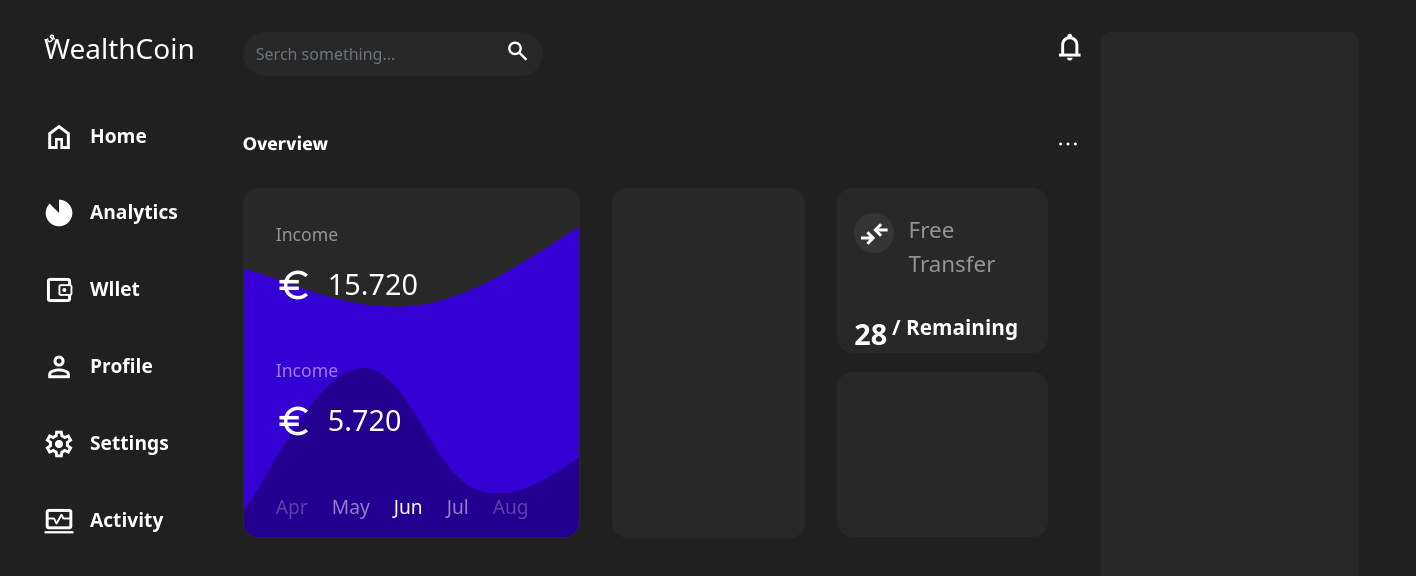
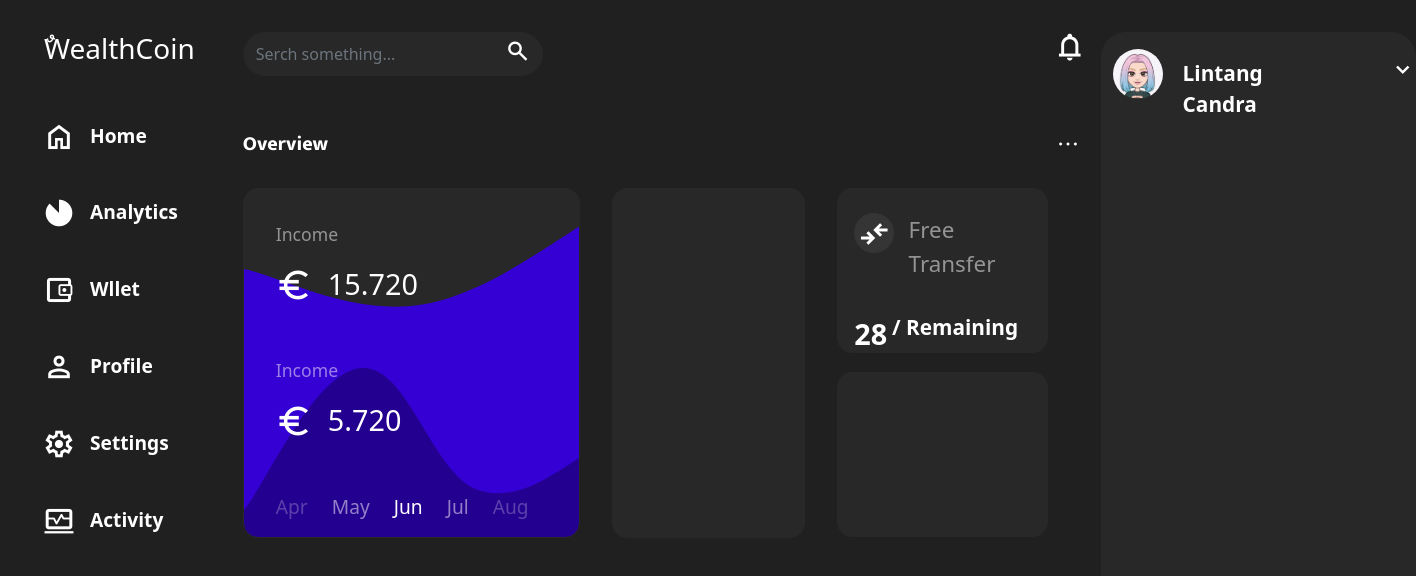
Before and after one commit to amirSolidity/crypto-priceApp, a plain HTML site: page index.html in a window 1280 px wide. Shown: the whole page, 1416 px wide, since content can reach past the window. Drawn offline with nearby package versions, Linux system fonts and the light colour scheme.

Commit message:
profile image and name is finished

```diff
--- a/index.html
+++ b/index.html
@@ -170,6 +170,36 @@
 
             <div class="profile">
 
+                <div  class="profileColumnDiv">
+
+                    <div class="profileRowDiv1">
+
+                        <div class="profileImgName">
+
+                            <div class="imgDiv">
+                                <img src="profileImg.png" class="steveImg">
+                            </div>
+                            <div class="nameDiv">
+                                <p class="nameP">Lintang Candra</p>
+                            </div>
+
+                        </div>
+
+                        <span class="material-symbols-outlined expand_more">
+                            expand_more
+                        </span>
+
+                    </div>
+
+                    <div class="profileRowDiv2">
+                        <div class="creditCard">
+
+                        </div>
+
+                    </div>
+
+                </div>
+
             </div>
         </div>
     </div>
--- a/style.css
+++ b/style.css
@@ -86,7 +86,7 @@ body,html{
     height: 850px;
     background-color: #282828;
     border: 1px solid #282828;
-    border-radius: 10px;
+    border-radius: 25px;
 }
 
 /* profile */
@@ -279,3 +279,44 @@ body,html{
     border: 1px solid #282828;
     border-radius: 15px;
 }
+.profileColumnDiv{
+    display: flex;
+    flex-direction: column;
+    row-gap: 1rem;
+}
+.profileRowDiv1{
+    display: flex;
+    flex-direction: row;
+    column-gap: 8rem;
+    padding-top: 15px;
+    padding-left: 10px;
+}
+.profileImgName{
+    display: flex;
+    flex-direction: row;
+    column-gap: 1.3rem;
+}
+.imgDiv{
+    width: 50px;
+    height: 50px;
+    border: 1px solid #282828;
+    border-radius: 50%;
+}
+.steveImg{
+    width: 50px;
+    height: 50px;
+    border-radius: 50%;
+}
+.nameP{
+    font-size: 1.3rem;font-weight: bold;
+    color: white;
+    padding-top: 10px;
+}
+.expand_more{
+    padding-top: 10px;
+}
+.profileRowDiv2{
+    display: flex;
+    flex-direction: row;
+    column-gap: 1.5rem;
+}
```
Also changed, not shown: index.js (line endings or trailing spaces), profileImg.png (added).
